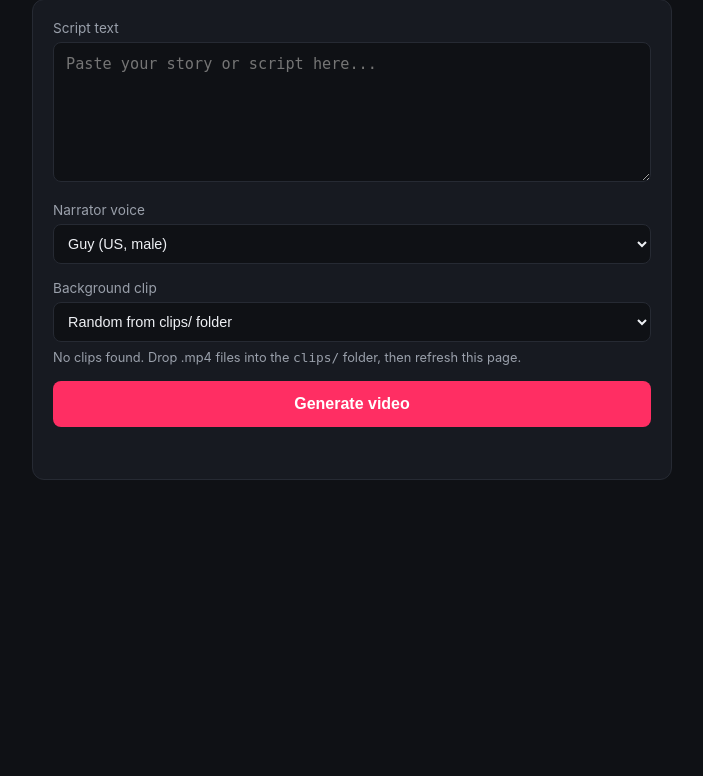
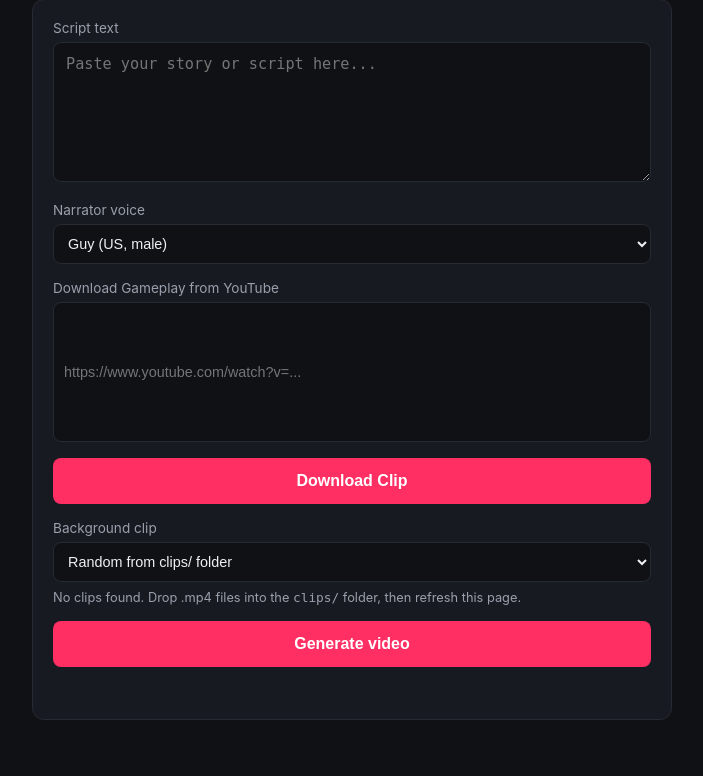
Before and after one commit to emvillama/story-clipper, a Flask app: page / in a window 1280 px wide. Shown: the part 138-914 px from the top of the page, without its empty margins (288-991 px from the left). Before the commit the page ends 618 px from the top, so only its background shows below. Run offline with Flask 3, Linux system fonts and the light colour scheme.

Commit message:
add download video function

```diff
--- a/app.py
+++ b/app.py
@@ -2,6 +2,7 @@ import asyncio
 import os
 import random
 import uuid
+import yt_dlp
 
 import edge_tts
 from flask import Flask, render_template, request, jsonify, send_from_directory
@@ -34,6 +35,27 @@ def list_clips():
         return []
     return sorted(f for f in os.listdir(CLIPS_DIR) if f.lower().endswith(valid_ext))
 
+def download_youtube_video(url):
+    opts = {
+        "format": "bestvideo+bestaudio/best",
+        "merge_output_format": "mp4",
+        "outtmpl": os.path.join(CLIPS_DIR, "%(title)s.%(ext)s"),
+        "noplaylist": True,
+        "quiet": True,
+    }
+
+    with yt_dlp.YoutubeDL(opts) as ydl:
+        info = ydl.extract_info(url, download=True)
+        filename = ydl.prepare_filename(info)
+
+    # yt-dlp may have merged into mp4
+    base = os.path.splitext(filename)[0]
+    mp4 = base + ".mp4"
+
+    if os.path.exists(mp4):
+        return os.path.basename(mp4)
+
+    return os.path.basename(filename)
 
 async def synthesize_speech(text: str, voice: str, out_path: str):
     communicate = edge_tts.Communicate(text, voice)
@@ -133,6 +155,27 @@ def generate():
     except Exception as e:
         return jsonify({"error": str(e)}), 500
 
+@app.route("/download_clip", methods=["POST"])
+def download_clip():
+
+    data = request.get_json()
+
+    url = data.get("url", "").strip()
+
+    if not url:
+        return jsonify({"error": "No YouTube URL supplied"}), 400
+
+    try:
+        filename = download_youtube_video(url)
+
+        return jsonify({
+            "success": True,
+            "filename": filename,
+            "clips": list_clips()
+        })
+
+    except Exception as e:
+        return jsonify({"error": str(e)}), 500
 
 if __name__ == "__main__":
     app.run(debug=True, port=5000)
--- a/requirements.txt
+++ b/requirements.txt
@@ -1,3 +1,4 @@
 flask
 edge-tts
 moviepy
+yt-dlp
--- a/templates/index.html
+++ b/templates/index.html
@@ -34,7 +34,8 @@
     margin-bottom: 16px;
   }
   label { display: block; font-size: 0.85rem; color: var(--muted); margin-bottom: 6px; }
-  textarea {
+  textarea,
+  input[type="text"] {
     width: 100%;
     min-height: 140px;
     background: #0f1115;
@@ -46,7 +47,8 @@
     resize: vertical;
     margin-bottom: 16px;
   }
-  select {
+  select,
+  input[type="text"] {
     width: 100%;
     background: #0f1115;
     color: var(--text);
@@ -106,6 +108,20 @@
       <option value="{{ name }}">{{ name }}</option>
       {% endfor %}
     </select>
+
+    <label for="youtubeUrl">Download Gameplay from YouTube</label>
+    <input
+        id="youtubeUrl"
+        type="text"
+        placeholder="https://www.youtube.com/watch?v=..."
+    >
+
+    <button
+        type="button"
+        id="downloadClip"
+        style="margin-bottom:16px;">
+        Download Clip
+    </button>
 
     <label for="clip">Background clip</label>
     <select id="clip">
@@ -176,6 +192,52 @@ goBtn.addEventListener('click', async () => {
     goBtn.disabled = false;
   }
 });
+
+downloadBtn.addEventListener('click', async () => {
+    const url = document.getElementById('youtubeUrl').value.trim();
+    if (!url) {
+        statusEl.textContent = "Paste a YouTube URL first.";
+        statusEl.className = "status error";
+        return;
+    }
+
+    downloadBtn.disabled = true;
+    statusEl.className = "status";
+    statusEl.textContent = "Downloading video...";
+
+    try {
+        const res = await fetch('/download_clip', {
+            method: 'POST',
+            headers: {
+                'Content-Type': 'application/json'
+            },
+            body: JSON.stringify({ url })
+        });
+        const data = await res.json();
+        if (!res.ok) {
+            throw new Error(data.error || "Download failed");
+        }
+        statusEl.textContent = `Downloaded: ${data.filename}`;
+
+        // Refresh the clip dropdown
+        const clipSelect = document.getElementById('clip');
+        clipSelect.innerHTML =
+            '<option value="">Random from clips/ folder</option>';
+        data.clips.forEach(file => {
+            const option = document.createElement('option');
+            option.value = file;
+            option.textContent = file;
+            clipSelect.appendChild(option);
+        });
+        // Automatically select the new clip
+        clipSelect.value = data.filename;
+    } catch(err) {
+        statusEl.textContent = err.message;
+        statusEl.className = "status error";
+    } finally {
+        downloadBtn.disabled = false;
+    }
+});
 </script>
 </body>
 </html>
```
